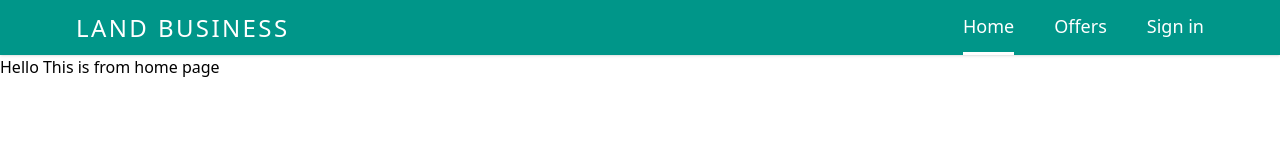
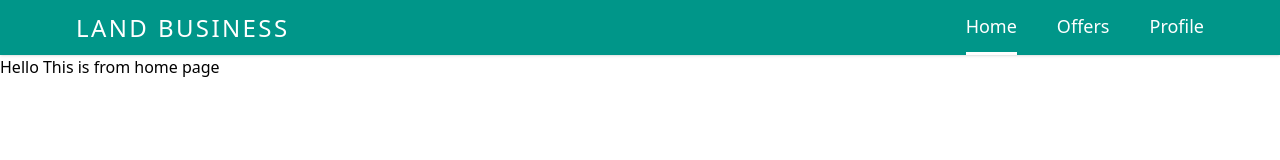
Before and after one commit to HarshanaPrabhath/Real-Estate-WebSite-Development, a React (Vite) app in the folder Real Estate Web Dev/: page / in a window 1280 px wide. Shown: the top 160 px of the page. Built offline with nearby package versions, Linux system fonts and the light colour scheme; no server answers; sample sign-in values are in the browser's storage.

Commit message:
header component - make it dynamic

```diff
--- a/Real Estate Web Dev/src/components/Header.jsx
+++ b/Real Estate Web Dev/src/components/Header.jsx
@@ -1,10 +1,26 @@
-import React from 'react'
+import { getAuth, onAuthStateChanged } from 'firebase/auth'
+import React, { useEffect, useState } from 'react'
 import {useLocation, useNavigate } from 'react-router-dom'
 
 
 function Header() {
+    // to change sign in and profile image
+    const [pageState,setPageState] = useState("Sign in")
+
+    const auth = getAuth();
     const location = useLocation()
     const navigate = useNavigate()
+
+    useEffect(()=>{
+        onAuthStateChanged(auth,(user)=>{
+        if(user){
+          setPageState("Profile")
+        }else{
+          setPageState("Sign in")
+        }}
+        )
+    },[auth])
+    //path match to navigation bar border
     function pathMatchRoute(route){
         if (route === location.pathname ){
             return true;
@@ -23,9 +39,10 @@ function Header() {
                 ${pathMatchRoute("/") && "border-b-white"} `}>Home</li>
             <li onClick={()=>navigate('/offers')}className={`text-lg text-white border-b-[3px] border-b-transparent py-3 cursor-pointer transition-transform duration-300 hover:scale-110
                 ${pathMatchRoute("/offers") && "border-b-white"} `}>Offers</li>
-            <li onClick={()=>navigate('/signin')} className={`text-lg text-white border-b-[3px] border-b-transparent py-3 cursor-pointer transition-transform duration-300 hover:scale-110
-                ${pathMatchRoute("/signin") && "border-b-white"} `}>Sign in</li>
+            <li onClick={()=>navigate('/profile')} className={`text-lg text-white border-b-[3px] border-b-transparent py-3 cursor-pointer transition-transform duration-300 hover:scale-110
+                ${(pathMatchRoute("/signin") || pathMatchRoute("/profile")) && "border-b-white"} `}>{pageState}</li>
            </ul>
+           {/* <img src={imgSrc}></img> */}
         </div>
       </header>
     </div>
```
